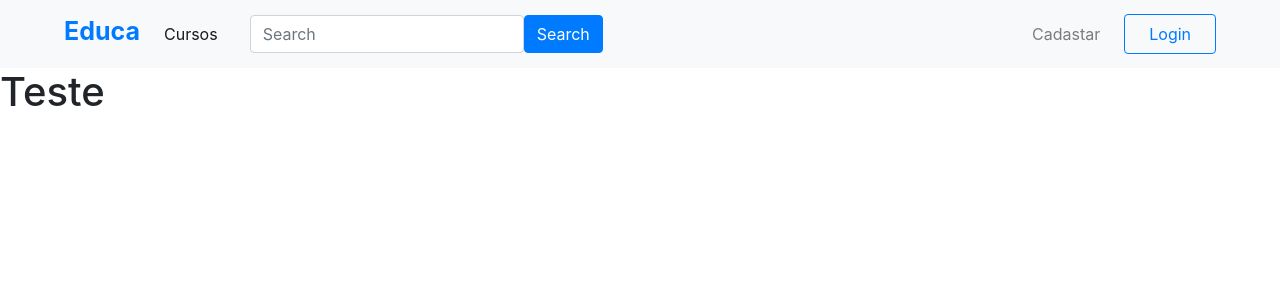
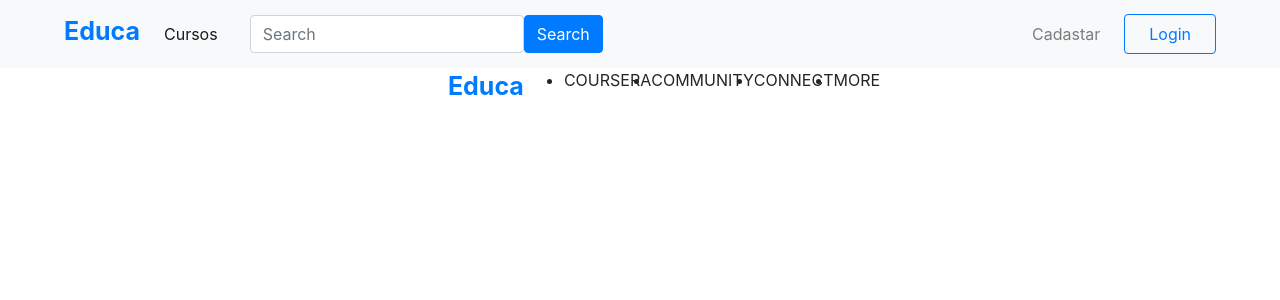
Before and after one commit to arthurxavier/educa-web-old, a React (Create React App) app: page /login in a window 1280 px wide. Shown: the top 300 px of the page. Built offline with nearby package versions, Linux system fonts and the light colour scheme.

Commit message:
Implementaçao inicial de footer Ajustes Console.log in highlights

```diff
--- a/src/components/Footer/footer.css
+++ b/src/components/Footer/footer.css
@@ -0,0 +1,4 @@
+.educa-title{
+  font-size: 25px;
+  font-weight: bold;
+}
--- a/src/components/Footer/footer.js
+++ b/src/components/Footer/footer.js
@@ -3,7 +3,19 @@ import React from "react";
 import './footer.css'
 
 const Footer = () =>(
-  <h1>Teste</h1>
+  <div className=" container">
+    <div className= "row d-flex justify-content-center">
+      <div>
+        <a className="educa-title text-primary mb-1 ml-5" href="/">Educa</a>
+      </div>
+      <ul className=" d-flex flex-direction-column flex-wrap align-content-center">
+        <li>COURSERA</li>
+        <li>COMMUNITY</li>
+        <li>CONNECT</li>
+        <li>MORE</li>
+      </ul>
+    </div>
+  </div>
 );
 
 export default Footer;
--- a/src/components/Highlights/highlights.js
+++ b/src/components/Highlights/highlights.js
@@ -16,7 +16,7 @@ const Highlights = () => (
       <Card />
     </div>
     <div className="d-flex justify-content-center ">
-    <button class="btn btn-primary button-explore mt-3" type="submit">Explore todos os cursos</button>
+    <button className="btn btn-primary button-explore mt-3" type="submit">Explore todos os cursos</button>
     </div>
   </div>
 );
--- a/src/components/Institutions/institutions.js
+++ b/src/components/Institutions/institutions.js
@@ -4,11 +4,11 @@ import "./institutions.css";
 
 function Institutions() {
   return (
-    <container>
+    <div className="container">
       <div className="pt-5 pb-5">
         <img src={UFU} className="rounded mx-auto d-block image-ufu" alt="..."/>
       </div>
-    </container>
+    </div>
   );
 }
 
```
